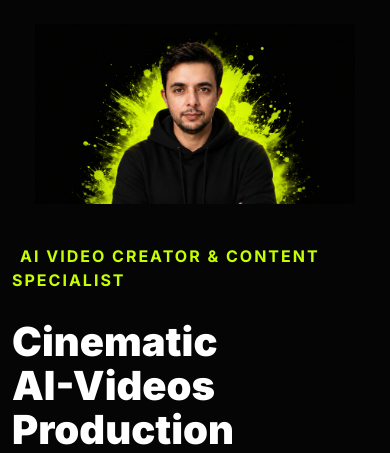
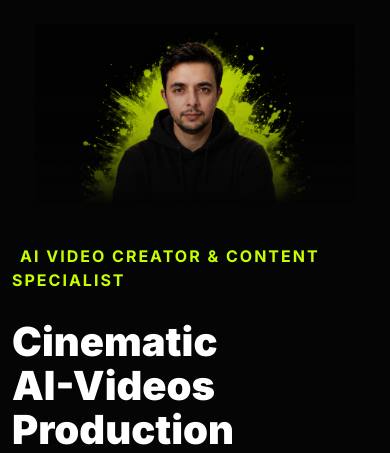
Before and after one commit to nomangtk/muhammadnoman, a PHP site: page / in a window 390 px wide. Shown: the part 96-549 px from the top of the page. Run offline with PHP 8.4, Linux system fonts and the light colour scheme; some libraries are stand-ins or nearby versions.

Commit message:
Update style.css

```diff
--- a/css/style.css
+++ b/css/style.css
@@ -169,10 +169,12 @@ color:white;
         margin:0 auto;
     }
 
-    .hero-image img{
+     .hero-image img{
         width:100%;
         max-width:320px;
         height:auto;
+        -webkit-mask-image: linear-gradient(to bottom, rgba(0,0,0,1) 0%, rgba(0,0,0,0.7) 60%, rgba(0,0,0,0) 100%);
+        mask-image: linear-gradient(to bottom, rgba(0,0,0,1) 0%, rgba(0,0,0,0.7) 60%, rgba(0,0,0,0) 100%);
     }
 
     .hero-buttons{
```
